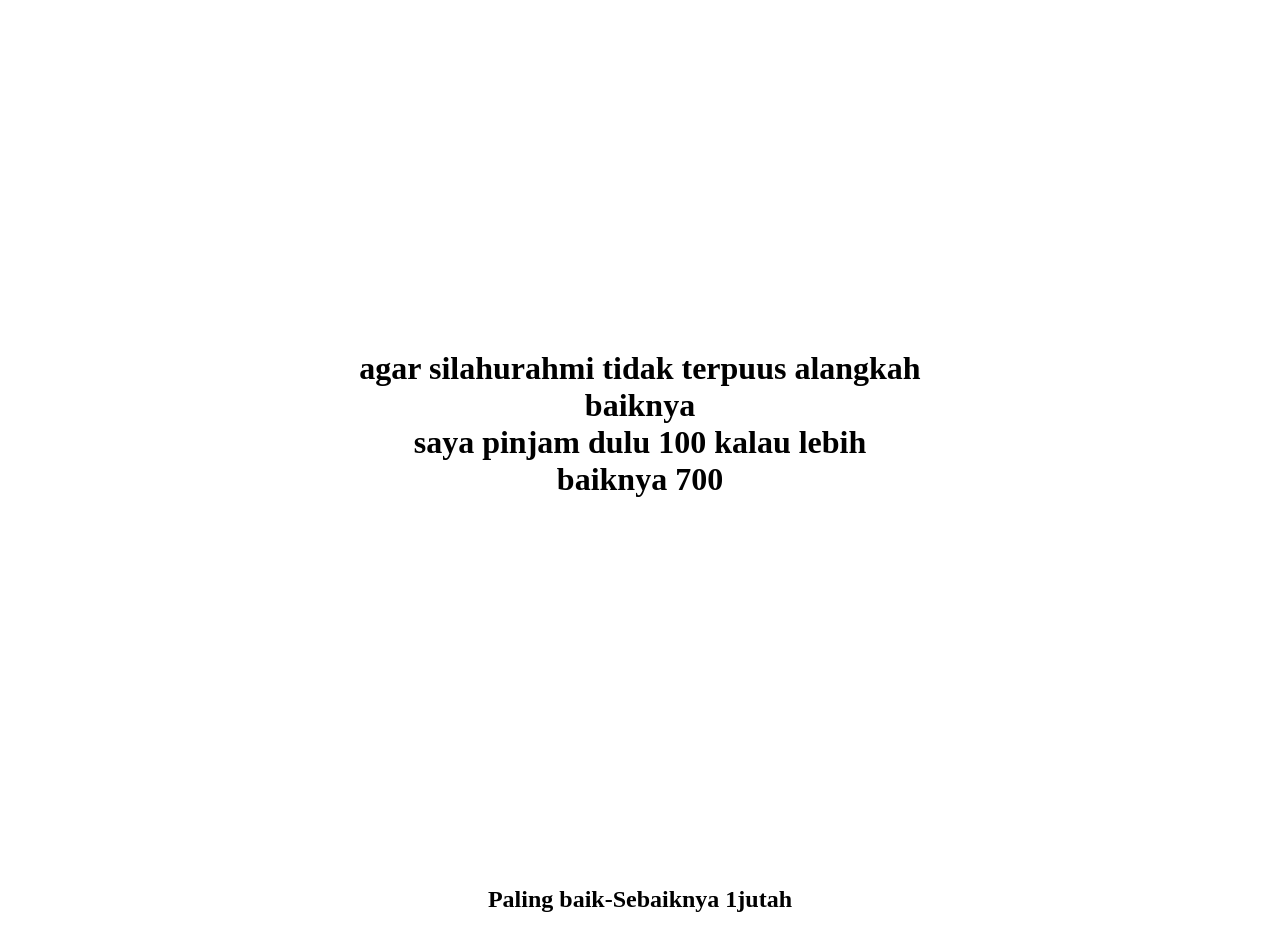
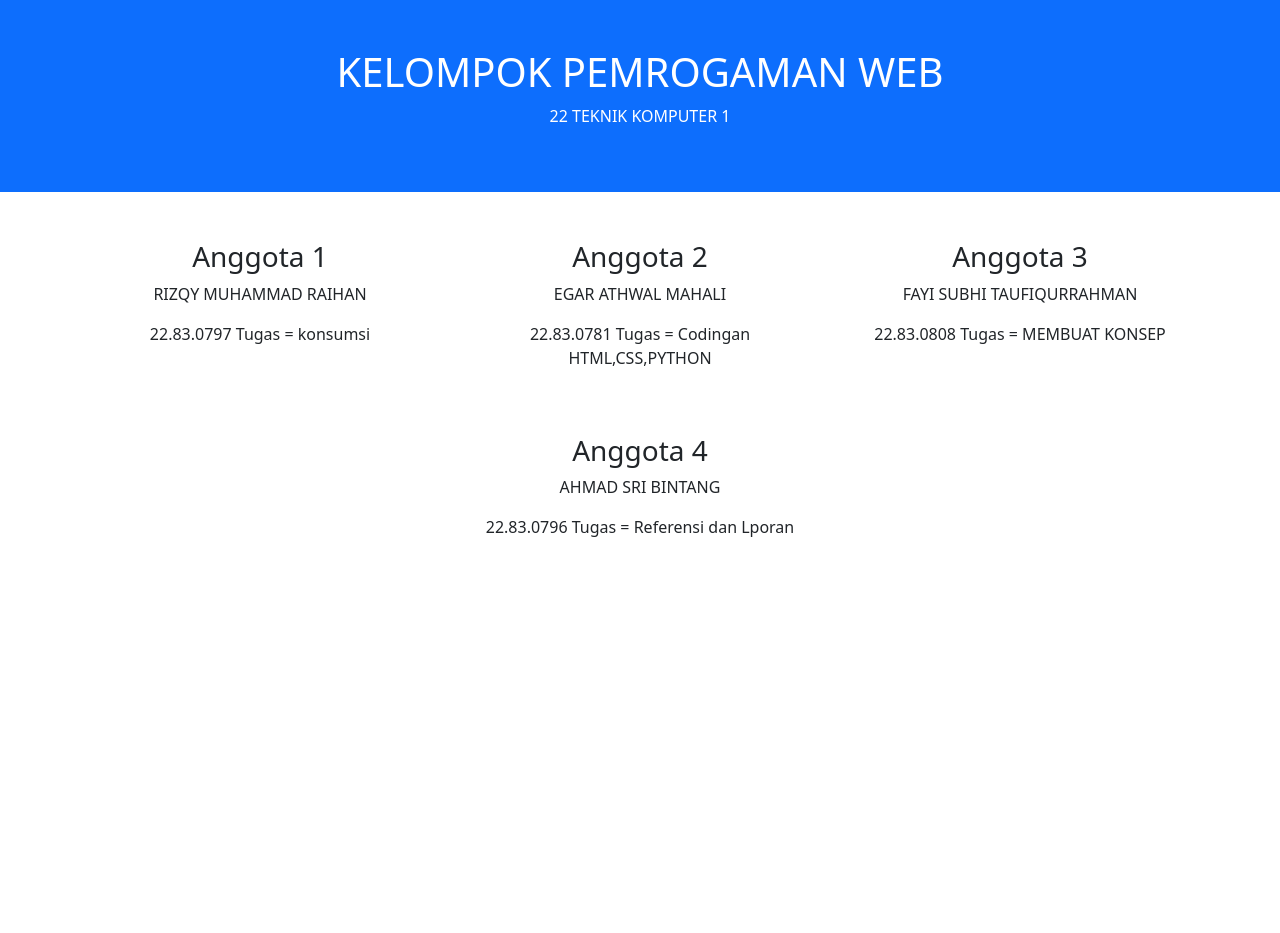
Before and after one commit to SuperbVisor/Web-form-login, a Flask app: page /user_home in a window 1280 px wide. After the commit the page ends 537 px from the top, so only its background shows below. Run offline with Flask 3, Linux system fonts and the light colour scheme.

Commit message:
modified:   templates/Login.html 	modified:   templates/home.html 	modified:   templates/register.html

```diff
--- a/templates/Login.html
+++ b/templates/Login.html
@@ -23,5 +23,8 @@
             </form>
         </div>
     </center>
+    <center>
+    <p style="font-size: 14px; font-family: Cambria;">22.83.0797 | 22.83.0781 | 22.83.0808 | 22.83.0896</p>
+</center>
 </body>
 </html>
--- a/templates/home.html
+++ b/templates/home.html
@@ -1,16 +1,47 @@
 <!DOCTYPE html>
 <html lang="en">
 <head>
-    <meta charset="UTF-8">
-    <meta name="viewport" content="width=device-width, initial-scale=1.0">
-    <title>Document</title>
+  <title>BERANDA</title>
+  <meta charset="utf-8">
+  <meta name="viewport" content="width=device-width, initial-scale=1">
+  <link href="https://cdn.jsdelivr.net/npm/bootstrap@5.3.2/dist/css/bootstrap.min.css" rel="stylesheet">
+  <script src="https://cdn.jsdelivr.net/npm/bootstrap@5.3.2/dist/js/bootstrap.bundle.min.js"></script>
 </head>
 <body>
-    <center>
-    <h1 style="margin: 350px;">agar silahurahmi tidak terpuus alangkah baiknya <br>
-        saya pinjam dulu 100 kalau lebih baiknya 700</h1>
-        <br>
-        <h2>Paling baik-Sebaiknya 1jutah</h2>
-    </center>
+
+<div class="container-fluid p-5 bg-primary text-white text-center">
+  <h1>KELOMPOK PEMROGAMAN WEB</h1>
+  <p>22 TEKNIK KOMPUTER 1</p>
+</div>
+<center>
+<div class="container mt-5">
+  <div class="row">
+    <div class="col-sm-4">
+      <h3>Anggota 1</h3>
+      <p>RIZQY MUHAMMAD RAIHAN</p>
+      <p>22.83.0797 Tugas = konsumsi</p>
+    </div>
+    <div class="col-sm-4">
+      <h3>Anggota 2</h3>
+      <p>EGAR ATHWAL MAHALI</p>
+      <p>22.83.0781 Tugas = Codingan HTML,CSS,PYTHON</p>
+    </div>
+    <div class="col-sm-4">
+      <h3>Anggota 3</h3>
+      <p>FAYI SUBHI TAUFIQURRAHMAN    </p>
+      <p>22.83.0808 Tugas = MEMBUAT KONSEP</p>
+    </div>
+  </div>
+  <br>
+  <br>
+
+  <div class="col-sm-4">
+    <h3>Anggota 4</h3>
+    <p>AHMAD SRI BINTANG</p>
+    <p>22.83.0796 Tugas = Referensi dan Lporan</p>
+  </div>
+
+</div>
+</center>
 </body>
 </html>
--- a/templates/register.html
+++ b/templates/register.html
@@ -28,5 +28,8 @@
             <p>Sudah memiliki akun? <a href="{{ url_for('home') }}">Login disini</a></p>
         </div>
     </center>
+    <center>
+        <p style="font-size: 14px; font-family: Cambria;">22.83.0797 | 22.83.0781 | 22.83.0808 | 22.83.0896</p>
+    </center>
 </body>
 </html>
```
